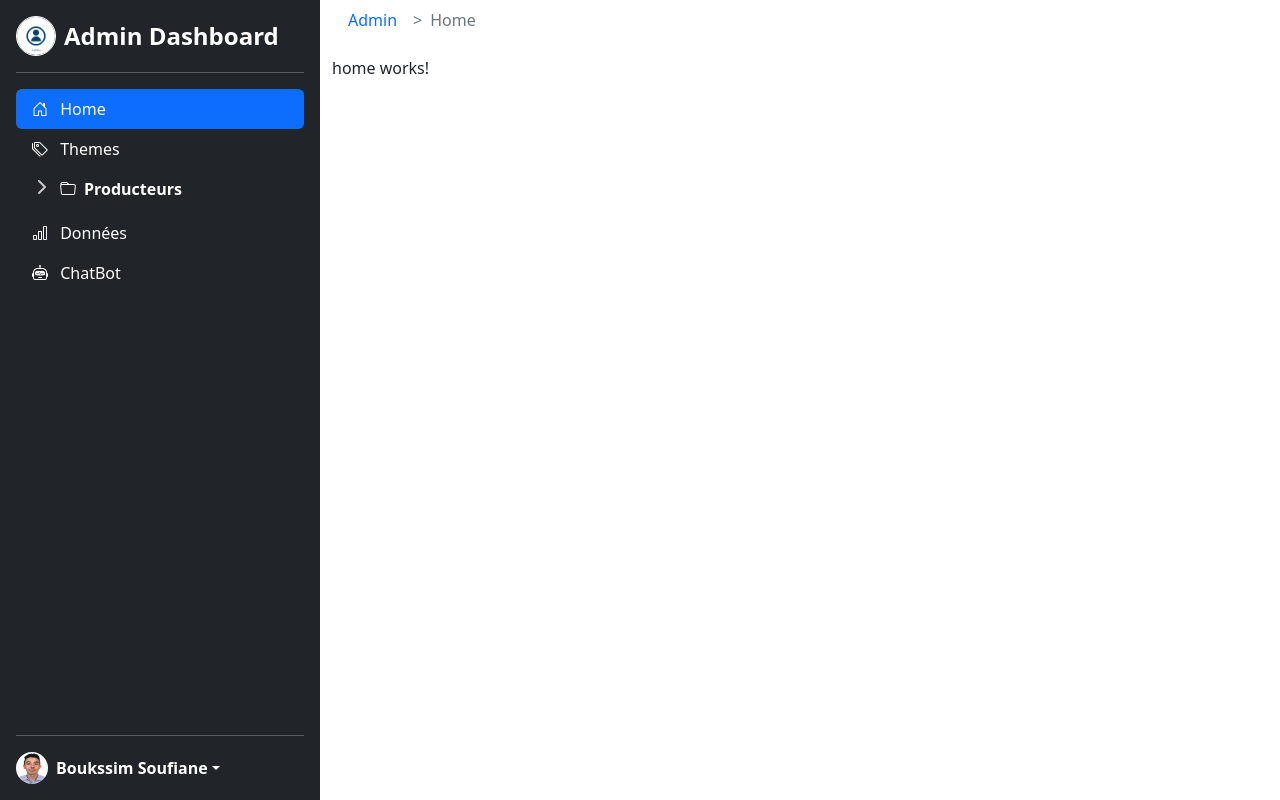
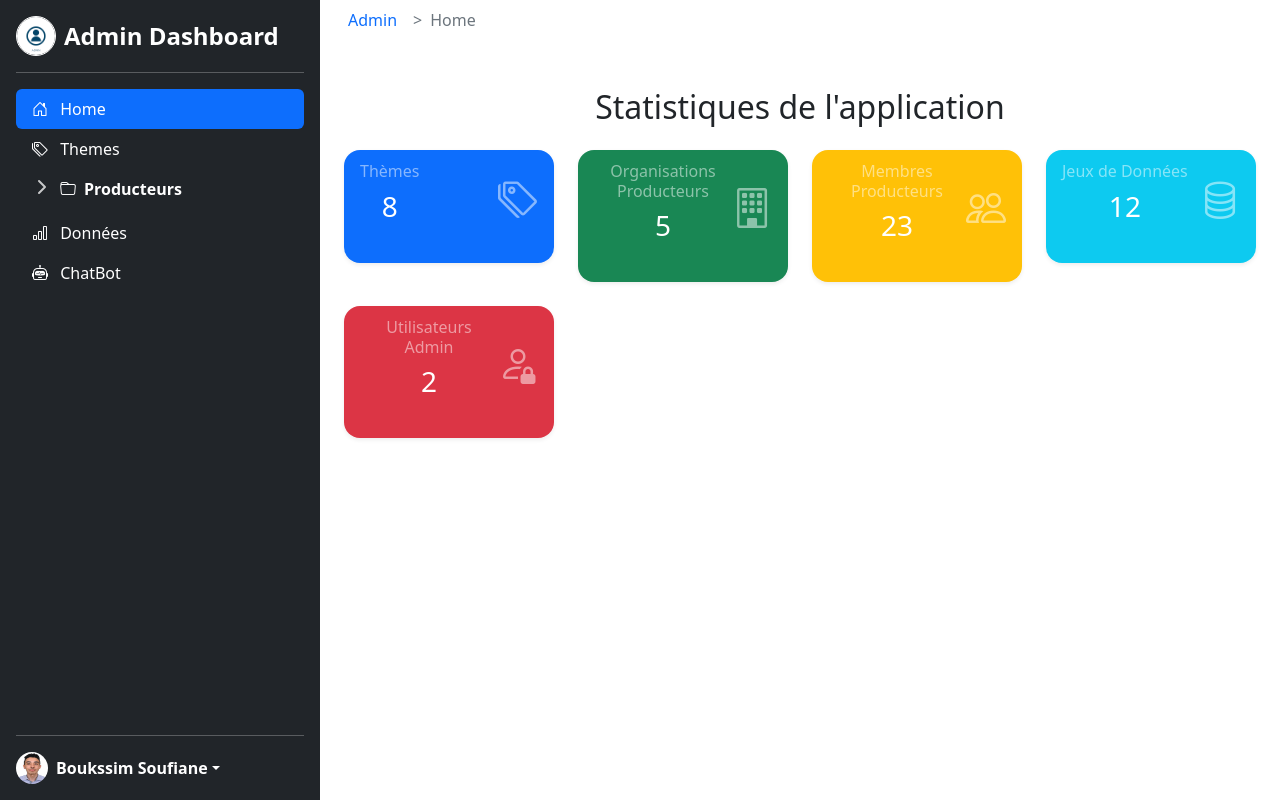
Before and after one commit to Soufiane-Boukssim/openDataSecured, an Angular app in the folder frontend/: page /admin/home in a window 1280 px wide. Built offline with nearby package versions, Linux system fonts and the light colour scheme; sample sign-in values are in the browser's storage.

Commit message:
commit 11

```diff
--- a/frontend/src/app/components/home/home.component.css
+++ b/frontend/src/app/components/home/home.component.css
@@ -0,0 +1,4 @@
+.card {
+  border-radius: 1rem;
+  text-align: center;
+}
--- a/frontend/src/app/components/home/home.component.html
+++ b/frontend/src/app/components/home/home.component.html
@@ -1 +1,18 @@
-<p>home works!</p>
+<div class="container mt-5">
+  <h2 class="mb-4 text-center">Statistiques de l'application</h2>
+  <div class="row g-4">
+    <div class="col-md-6 col-xl-3" *ngFor="let stat of stats">
+      <div class="card shadow-sm border-0" [ngClass]="stat.bgClass">
+        <div class="card-body text-white d-flex flex-column justify-content-between">
+          <div class="d-flex justify-content-between align-items-center mb-3">
+            <div>
+              <h6 class="card-subtitle mb-2 text-white-50">{{ stat.title }}</h6>
+              <h3 class="card-title">{{ stat.count }}</h3>
+            </div>
+            <i class="{{ stat.icon }} fs-1 opacity-50"></i>
+          </div>
+        </div>
+      </div>
+    </div>
+  </div>
+</div>
--- a/frontend/src/app/components/home/home.component.ts
+++ b/frontend/src/app/components/home/home.component.ts
@@ -1,11 +1,23 @@
-import { Component } from '@angular/core';
+import { CommonModule } from '@angular/common';
+import { Component, OnInit } from '@angular/core';
 
 @Component({
   selector: 'app-home',
-  imports: [],
+  imports: [CommonModule],
   templateUrl: './home.component.html',
   styleUrl: './home.component.css'
 })
-export class HomeComponent {
+export class HomeComponent implements OnInit {
 
+  stats = [
+    { title: 'Thèmes', count: 8, bgClass: 'bg-primary', icon: 'bi bi-tags' },
+    { title: 'Organisations Producteurs', count: 5, bgClass: 'bg-success', icon: 'bi bi-building' },
+    { title: 'Membres Producteurs', count: 23, bgClass: 'bg-warning', icon: 'bi bi-people' },
+    { title: 'Jeux de Données', count: 12, bgClass: 'bg-info', icon: 'bi bi-database' },
+    { title: 'Utilisateurs Admin', count: 2, bgClass: 'bg-danger', icon: 'bi bi-person-lock' }
+  ];
+
+  constructor() {}
+
+  ngOnInit(): void {}
 }
```
